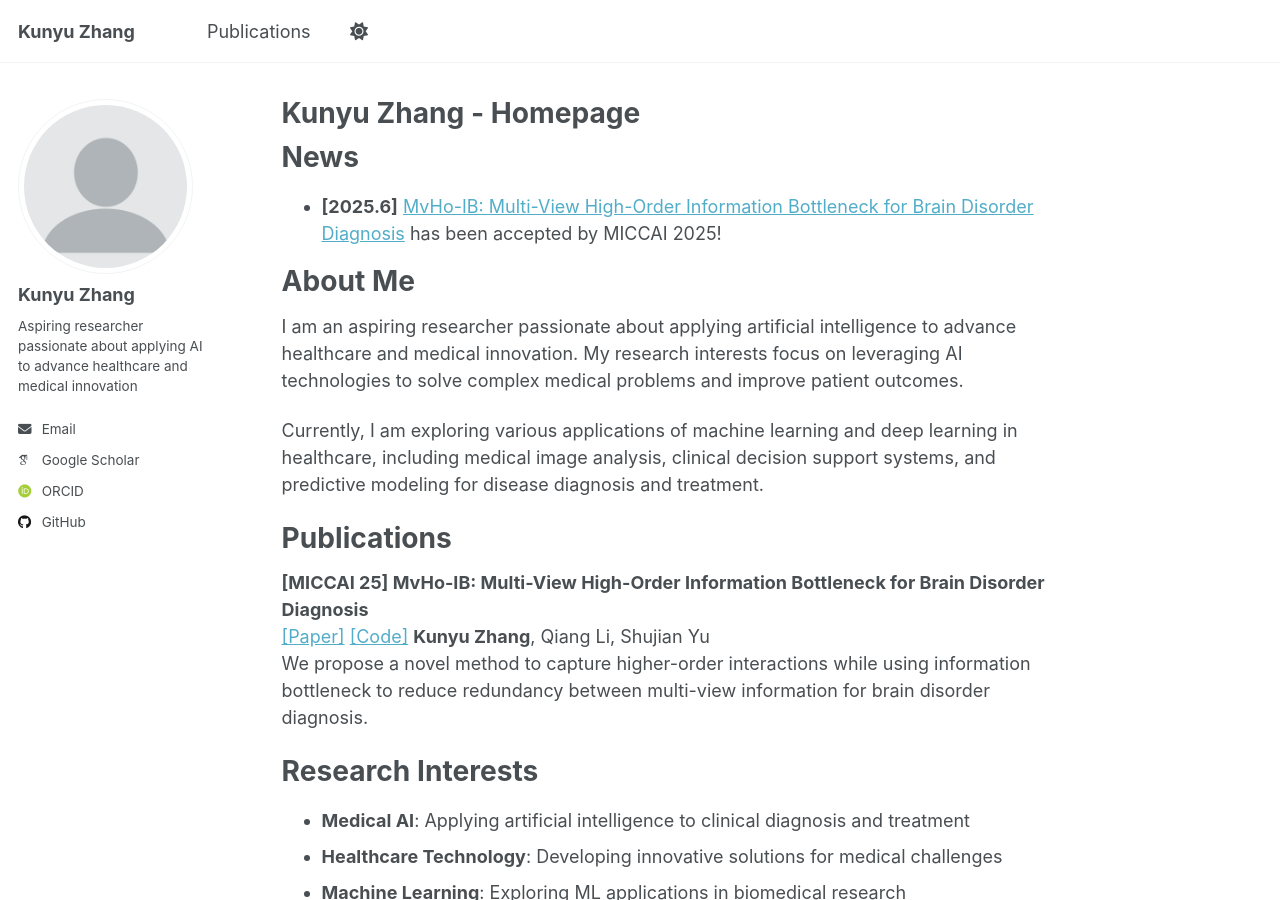
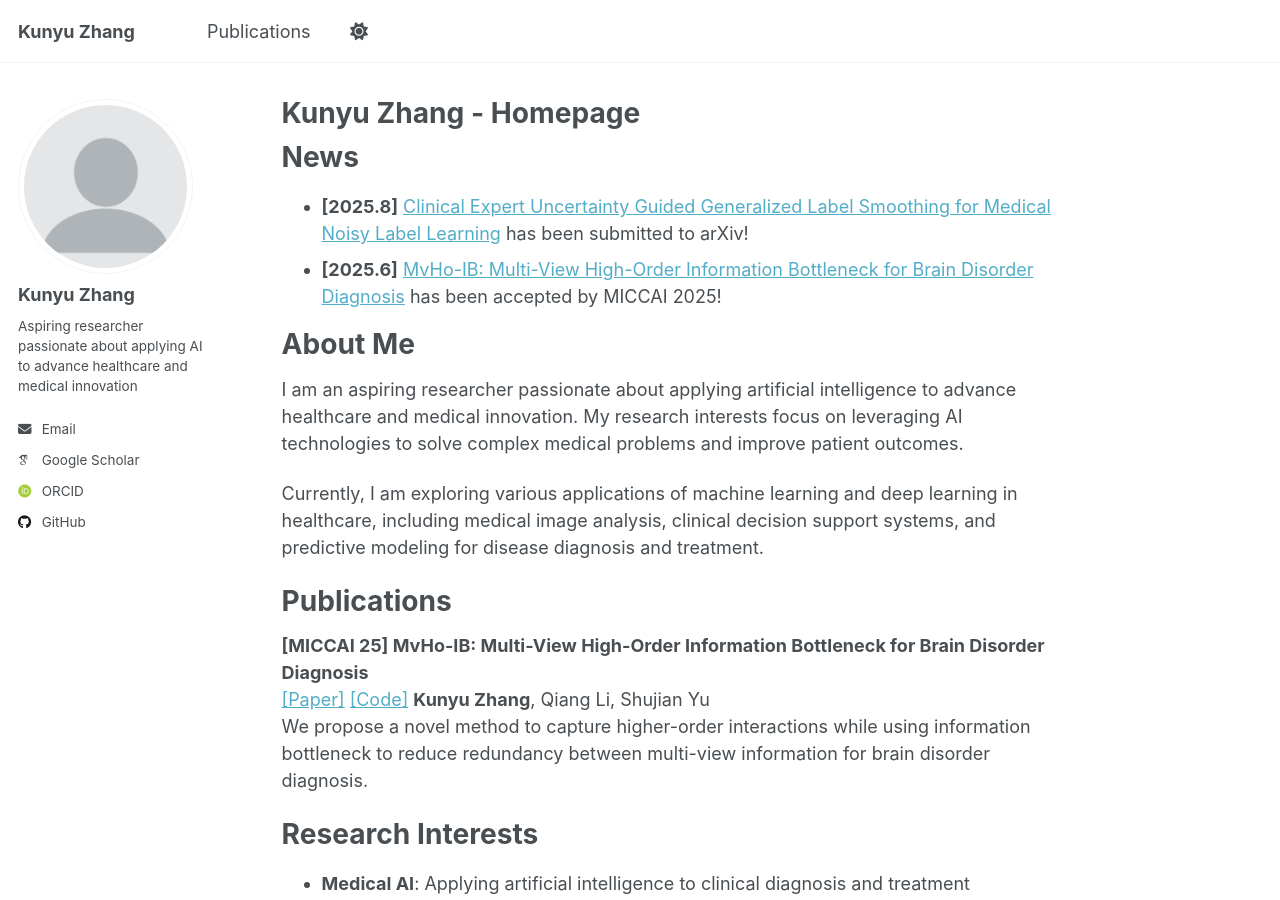
Before and after one commit to zky04/zky04.github.io, a Jekyll site: the page built from _pages/about.md, in a window 1280 px wide and 900 px high. Built offline with Jekyll 4.4.1, drawn with Linux system fonts in a browser that asks for light colours; some web fonts are replaced; a file with an impossible date is left out.

Commit message:
feat: Add new entry in news section for clinical expert uncertainty publication

```diff
--- a/_pages/about.md
+++ b/_pages/about.md
@@ -8,6 +8,7 @@ redirect_from:
 ---
 
 # News
+- **[2025.8]** [Clinical Expert Uncertainty Guided Generalized Label Smoothing for Medical Noisy Label Learning](https://arxiv.org/pdf/2508.02495) has been submitted to arXiv!
 - **[2025.6]** [MvHo-IB: Multi-View High-Order Information Bottleneck for Brain Disorder Diagnosis](http://arxiv.org/abs/2507.02847) has been accepted by MICCAI 2025!
 
 
```
Also changed, not shown: _publications/2025-08-01-clinical-expert-uncertainty.md (renamed from _publications/2024-08-01-clinical-expert-uncertainty.md, +2 -2 lines).
